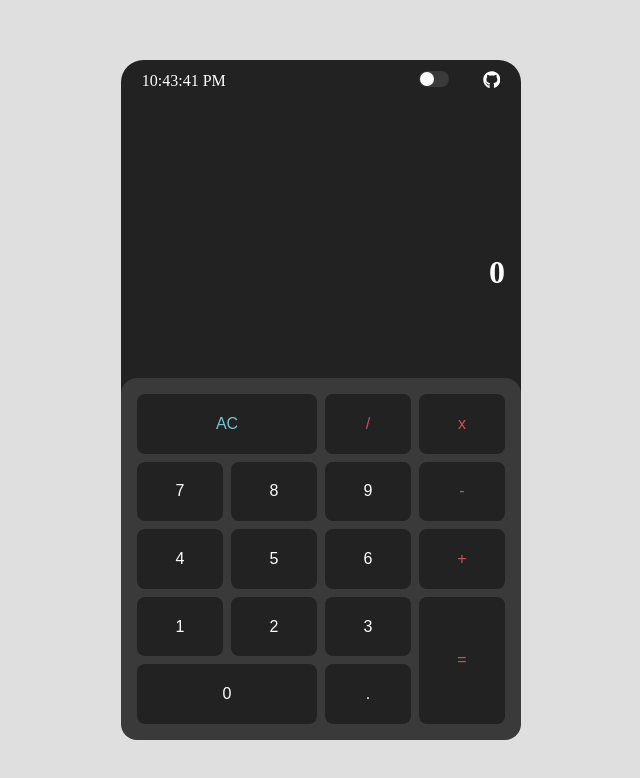
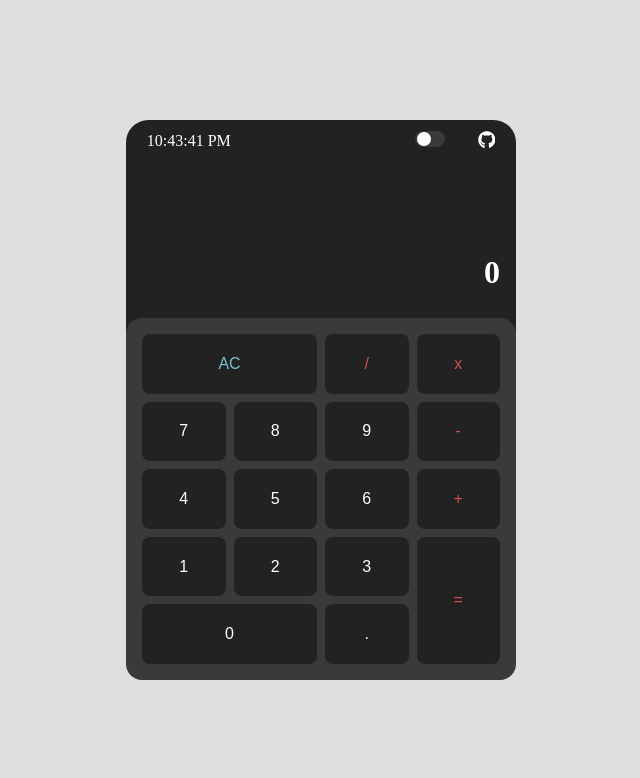
Before and after one commit to m-dennisgocong/my-calculator, a React (Vite) app: page / in a window 1280 px wide. Shown: the top 778 px of the page, without its empty margins (319-959 px from the left). Built offline with nearby package versions, Linux system fonts and the light colour scheme.

Commit message:
feat: add max-height and max-width

```diff
--- a/src/App.css
+++ b/src/App.css
@@ -44,8 +44,10 @@
 }
 
 .App{
-    height: 85vh;
-    width: 50vh;
+    height: 75vmax;
+    width: 98vmin;
+    max-height: 560px;
+    max-width: 390px;
     display: flex;
     color: var(--text-color);
     border-radius: 1.4rem;
```
